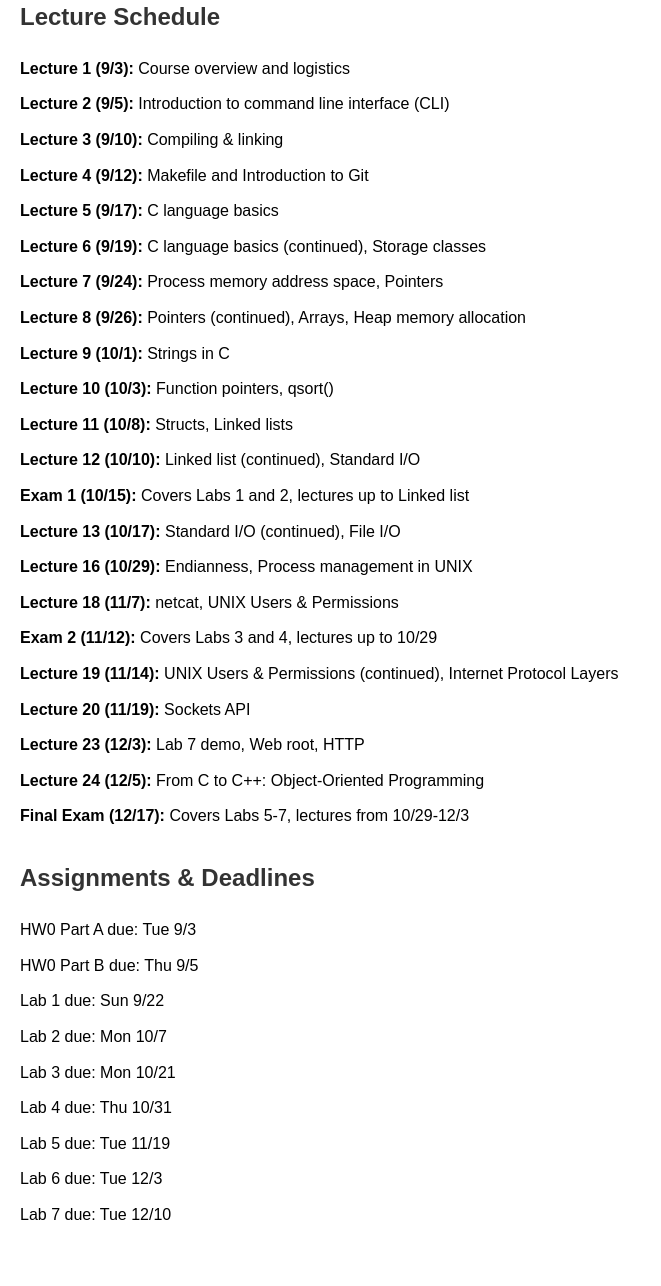
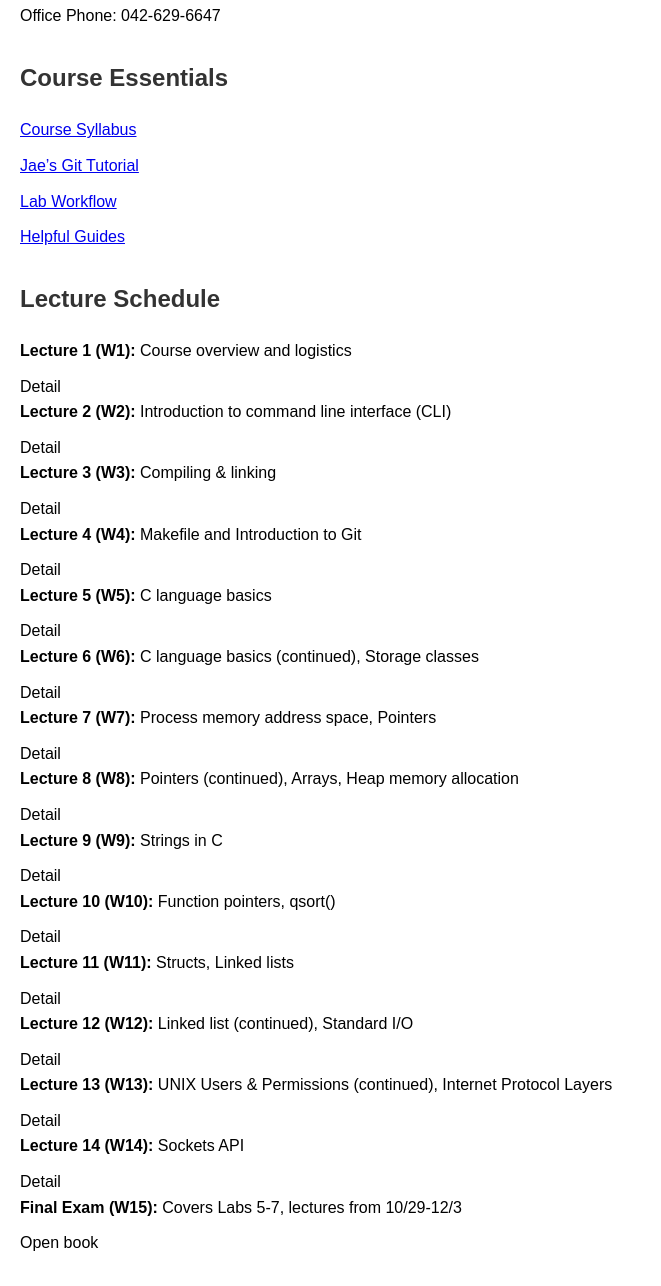
Before and after one commit to prof-kweon/C-Language-Course, a plain HTML site: page index.html in a window 1280 px wide. Shown: the part 816-2102 px from the top of the page, without its empty margins (0-661 px from the left). Before the commit the page ends 2074 px from the top, so only its background shows below. Drawn offline with Linux system fonts and the light colour scheme.

Commit message:
Update index.html

```diff
--- a/index.html
+++ b/index.html
@@ -16,14 +16,24 @@
 <body>
     <h1>C Programming Language - Spring 2025</h1>
     <p><strong>Instructor:</strong> Tae Deok Kweon</p>
-    <p><strong>Lecture Schedule:</strong> Tue & Thu 4:10-5:25pm, 417 International Affairs Building</p>
+    <p><strong>Lecture Schedule (Kor. 001):</strong> Mon 9:00-12:00, S2 302</p>
+    <p><strong>Lecture Schedule (Eng. 002):</strong> Tue 9:00-12:00, S2 302</p>
+    <p><strong>Lecture Schedule (Eng. 003):</strong> Thur 9:00-12:00, S2 302</p>
+
 
     <div class="section">
+        <h2>Homework</h2>
+        <ul>
+            <li><strong>Almost every weeks:</strong> By next class</li>
+        </ul>
+        <p class="highlight">It will be announced in each class session.</p>
+
         <h2>Exams</h2>
         <ul>
-            <li><strong>Exam 1:</strong> Tuesday, Oct 15, 4:10pm</li>
-            <li><strong>Exam 2:</strong> Tuesday, Nov 12, 4:10pm</li>
-            <li><strong>Final Exam:</strong> Tuesday, Dec 17, 4:20pm</li>
+            <li><strong>Final Exam:</strong> Week 15</li>
+                <p><strong>Lecture Schedule (Kor. 001):</strong> June 16 9:00-12:00, S2 302</p>
+                <p><strong>Lecture Schedule (Eng. 002):</strong> June 17 9:00-12:00, S2 302</p>
+                <p><strong>Lecture Schedule (Eng. 003):</strong> June 19 9:00-12:00, S2 302</p>
         </ul>
         <p class="highlight">There are no make-up or alternate exams. If you cannot make any of these, take the course next semester.</p>
     </div>
@@ -31,8 +41,9 @@
     <div class="section">
         <h2>Office Hours</h2>
         <ul>
-            <li>Jae’s office hours</li>
-            <li>TA office hours</li>
+            <li>Mon ~ Thur 13:00 ~ 17:00, W19 Endicott Bldg Rm 232</li>
+            <li>Fri         9:00 ~ 12:00, W19 Endicott Bldg Rm 232</li>
+            <li>Office Phone: 042-629-6647</li>
         </ul>
     </div>
 
@@ -43,38 +54,45 @@
             <li><a href="#">Jae’s Git Tutorial</a></li>
             <li><a href="#">Lab Workflow</a></li>
             <li><a href="#">Helpful Guides</a></li>
-            <li><a href="#">Past Lectures</a></li>
         </ul>
     </div>
 
     <div class="section">
         <h2>Lecture Schedule</h2>
         <ul>
-            <li><strong>Lecture 1 (9/3):</strong> Course overview and logistics</li>
-            <li><strong>Lecture 2 (9/5):</strong> Introduction to command line interface (CLI)</li>
-            <li><strong>Lecture 3 (9/10):</strong> Compiling & linking</li>
-            <li><strong>Lecture 4 (9/12):</strong> Makefile and Introduction to Git</li>
-            <li><strong>Lecture 5 (9/17):</strong> C language basics</li>
-            <li><strong>Lecture 6 (9/19):</strong> C language basics (continued), Storage classes</li>
-            <li><strong>Lecture 7 (9/24):</strong> Process memory address space, Pointers</li>
-            <li><strong>Lecture 8 (9/26):</strong> Pointers (continued), Arrays, Heap memory allocation</li>
-            <li><strong>Lecture 9 (10/1):</strong> Strings in C</li>
-            <li><strong>Lecture 10 (10/3):</strong> Function pointers, qsort()</li>
-            <li><strong>Lecture 11 (10/8):</strong> Structs, Linked lists</li>
-            <li><strong>Lecture 12 (10/10):</strong> Linked list (continued), Standard I/O</li>
-            <li><strong>Exam 1 (10/15):</strong> Covers Labs 1 and 2, lectures up to Linked list</li>
-            <li><strong>Lecture 13 (10/17):</strong> Standard I/O (continued), File I/O</li>
-            <li><strong>Lecture 16 (10/29):</strong> Endianness, Process management in UNIX</li>
-            <li><strong>Lecture 18 (11/7):</strong> netcat, UNIX Users & Permissions</li>
-            <li><strong>Exam 2 (11/12):</strong> Covers Labs 3 and 4, lectures up to 10/29</li>
-            <li><strong>Lecture 19 (11/14):</strong> UNIX Users & Permissions (continued), Internet Protocol Layers</li>
-            <li><strong>Lecture 20 (11/19):</strong> Sockets API</li>
-            <li><strong>Lecture 23 (12/3):</strong> Lab 7 demo, Web root, HTTP</li>
-            <li><strong>Lecture 24 (12/5):</strong> From C to C++: Object-Oriented Programming</li>
-            <li><strong>Final Exam (12/17):</strong> Covers Labs 5-7, lectures from 10/29-12/3</li>
+            <li><strong>Lecture 1 (W1):</strong> Course overview and logistics</li>
+                <ul>Detail</ul>
+            <li><strong>Lecture 2 (W2):</strong> Introduction to command line interface (CLI)</li>
+                <ul>Detail</ul>
+            <li><strong>Lecture 3 (W3):</strong> Compiling & linking</li>
+                <ul>Detail</ul>
+            <li><strong>Lecture 4 (W4):</strong> Makefile and Introduction to Git</li>
+                <ul>Detail</ul>
+            <li><strong>Lecture 5 (W5):</strong> C language basics</li>
+                <ul>Detail</ul>
+            <li><strong>Lecture 6 (W6):</strong> C language basics (continued), Storage classes</li>
+                <ul>Detail</ul>
+            <li><strong>Lecture 7 (W7):</strong> Process memory address space, Pointers</li>
+                <ul>Detail</ul>
+            <li><strong>Lecture 8 (W8):</strong> Pointers (continued), Arrays, Heap memory allocation</li>
+                <ul>Detail</ul>
+            <li><strong>Lecture 9 (W9):</strong> Strings in C</li>
+                <ul>Detail</ul>
+            <li><strong>Lecture 10 (W10):</strong> Function pointers, qsort()</li>
+                <ul>Detail</ul>
+            <li><strong>Lecture 11 (W11):</strong> Structs, Linked lists</li>
+                <ul>Detail</ul>
+            <li><strong>Lecture 12 (W12):</strong> Linked list (continued), Standard I/O</li>
+                <ul>Detail</ul>
+            <li><strong>Lecture 13 (W13):</strong> UNIX Users & Permissions (continued), Internet Protocol Layers</li>
+                <ul>Detail</ul>
+            <li><strong>Lecture 14 (W14):</strong> Sockets API</li>
+                <ul>Detail</ul>
+            <li><strong>Final Exam (W15):</strong> Covers Labs 5-7, lectures from 10/29-12/3</li>
+                <ul>Open book</ul>
         </ul>
     </div>
-
+    <!--
     <div class="section">
         <h2>Assignments & Deadlines</h2>
         <ul>
@@ -89,5 +107,6 @@
             <li>Lab 7 due: Tue 12/10</li>
         </ul>
     </div>
+        -->
 </body>
 </html>
```
